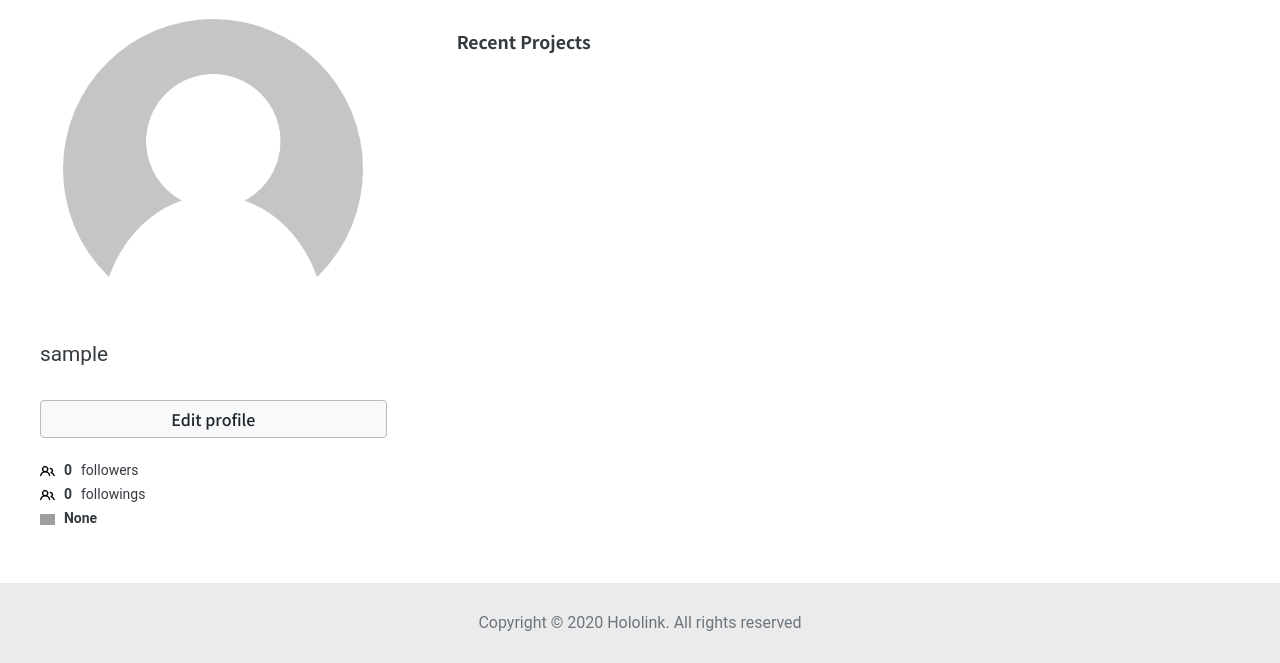
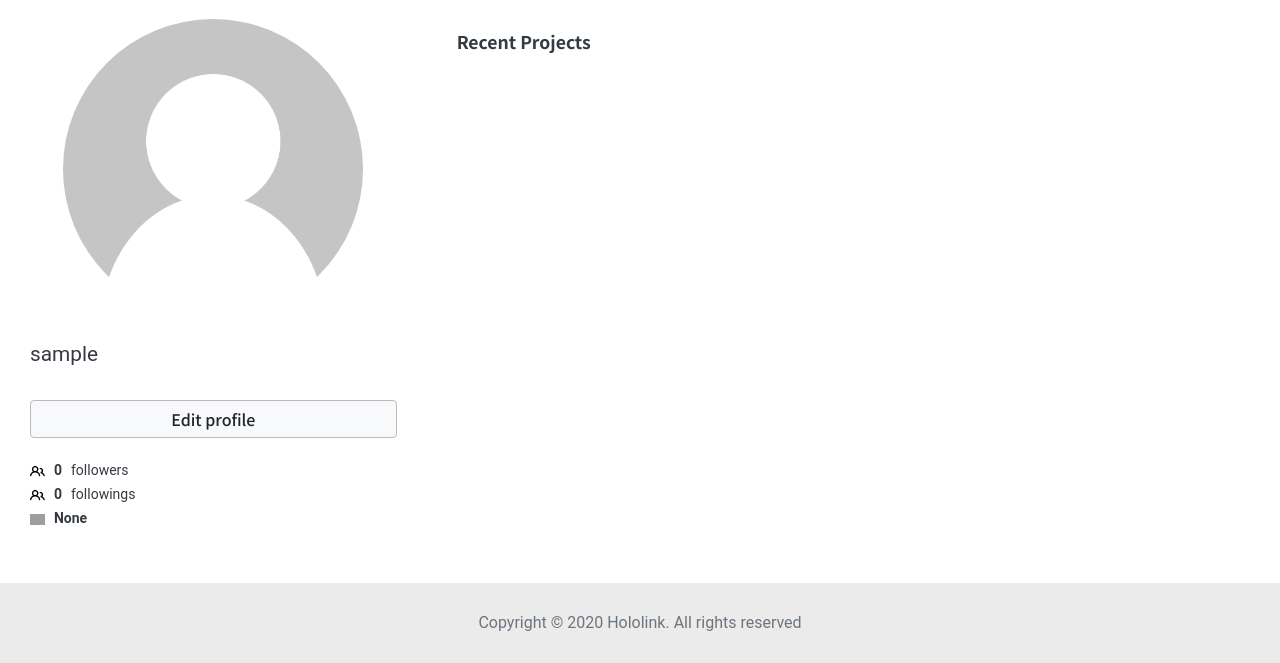
Before and after one commit to EiffelFly/hololink-main-frame, a Django app: a page that uses hololink/templates/dashboard_sidebar.html in a window 1280 px wide. Shown: the part 142-805 px from the top of the page. Run offline with Django 3.2, Linux system fonts and the light colour scheme; the visitor is signed in with stand-in values (Sample User, id 1); data comes from the database, SQL or seed files in the repository; data that the repository does not hold is empty; some libraries are stand-ins or nearby versions; grey boxes are pictures that could not be loaded.

Commit message:
[User dashboard]-modified padding

```diff
--- a/hololink/templates/dashboard_sidebar.html
+++ b/hololink/templates/dashboard_sidebar.html
@@ -41,7 +41,7 @@
 
 
 <div class="col-12 col-md-4 d-flex flex-column dashboard-sidebar-container">
-    <div class="row d-flex" style="padding: 20px 10px; width: 100%; margin: 0;">
+    <div class="row d-flex" style="padding: 20px 0px; width: 100%; margin: 0;">
         <div class="col-2 col-md-12 col-lg-12 col-xl-12 d-flex">
             {% if profile.user_avatar %}
                 <img class="profile-avatar" src="{{ profile.user_avatar.url }}" style="border-radius: 50%; width: 15vw; height: 15vw;">
@@ -55,26 +55,26 @@
             </div>
         </div>
     </div>
-    <div class="row" style="margin: 0; width: 100%; padding: 10px 10px;">
+    <div class="row" style="margin: 0; width: 100%; padding: 10px 0px;">
         <div class="col">
             <a href='{% url "user_settings" user.profile.slug %}' class="btn btn-block btn-light" style="width: 100%; padding: 6px; font-family:'Noto Sans TC', sans-serif; font-weight: 500; border: 1px solid #BFB9B8; font-size: 16px;">Edit profile</a>
         </div>
     </div>
-    <div class="row d-flex" style="margin:0; width: 100%; padding: 10px 10px 0px 10px;">
+    <div class="row d-flex" style="margin:0; width: 100%; padding: 10px 10px 0px 0px;">
         <div class="col">
             <img src="{% static 'img/people.svg' %}" style="margin-right: 5px;" width="15">
             <span style="font-size: 14px; margin-right: 5px; font-weight: 700;">{{countFollowers}}</span>
             <span style="font-size: 14px; margin-right: 5px;">followers</span>
         </div>
     </div>
-    <div class="row d-flex" style="margin:0; width: 100%; padding: 0px 10px 0px 10px;">
+    <div class="row d-flex" style="margin:0; width: 100%; padding: 0px 10px 0px 0px;">
         <div class="col">
             <img src="{% static 'img/people.svg' %}" style="margin-right: 5px;" width="15">
             <span style="font-size: 14px; margin-right: 5px; font-weight: 700;">{{countFollowings}}</span>
             <span style="font-size: 14px; margin-right: 5px;">followings</span>
         </div>
     </div>
-    <div class="row d-flex" style="margin:0; width: 100%; padding: 0px 10px 0px 10px;">
+    <div class="row d-flex" style="margin:0; width: 100%; padding: 0px 10px 0px 0px;">
         <div class="col">
             <img src="{% static 'img/heart.svg' %}" style="margin-right: 5px;" width="15">
             <span style="font-size: 14px; margin-right: 5px; font-weight: 700;">{{countlikes}}</span>
```
